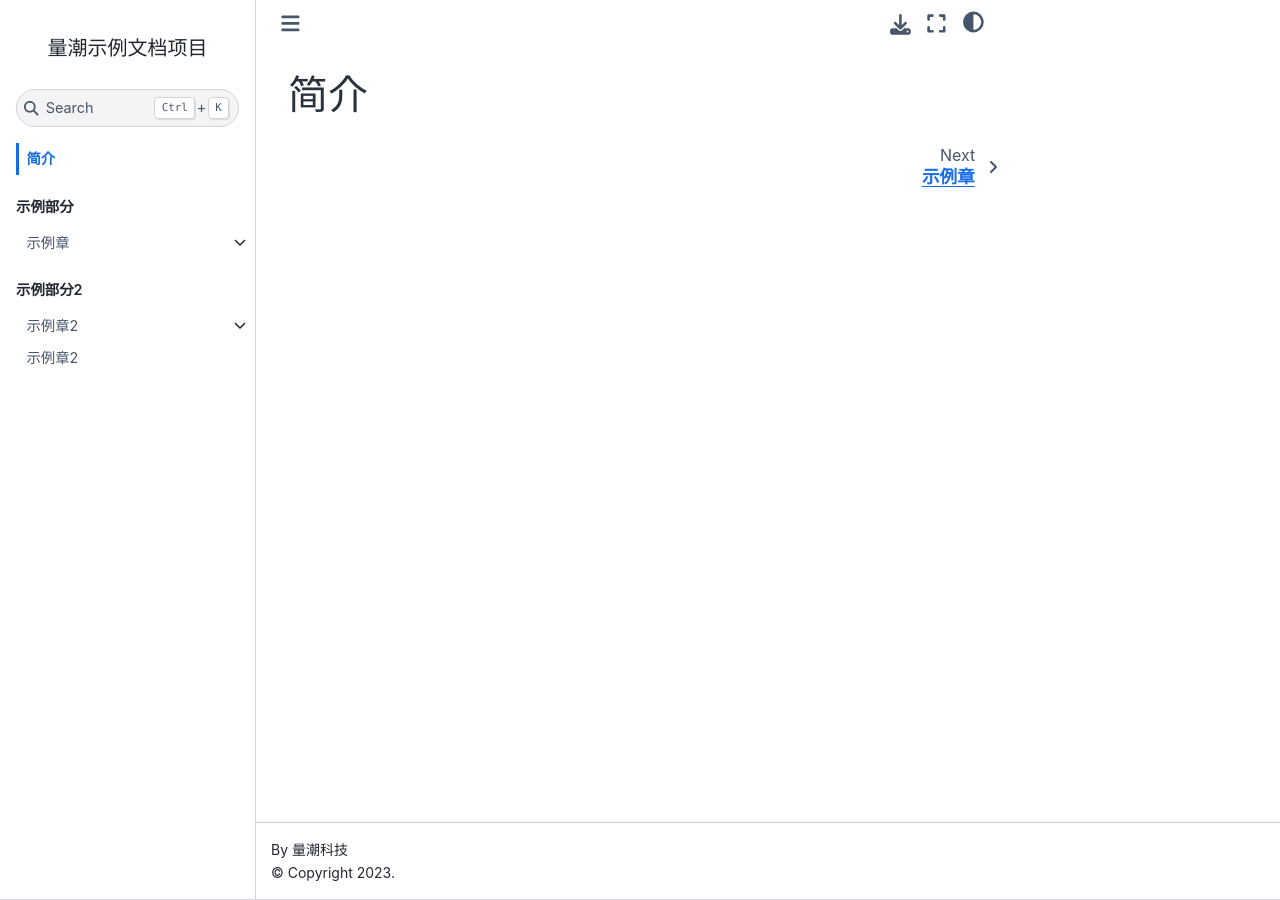
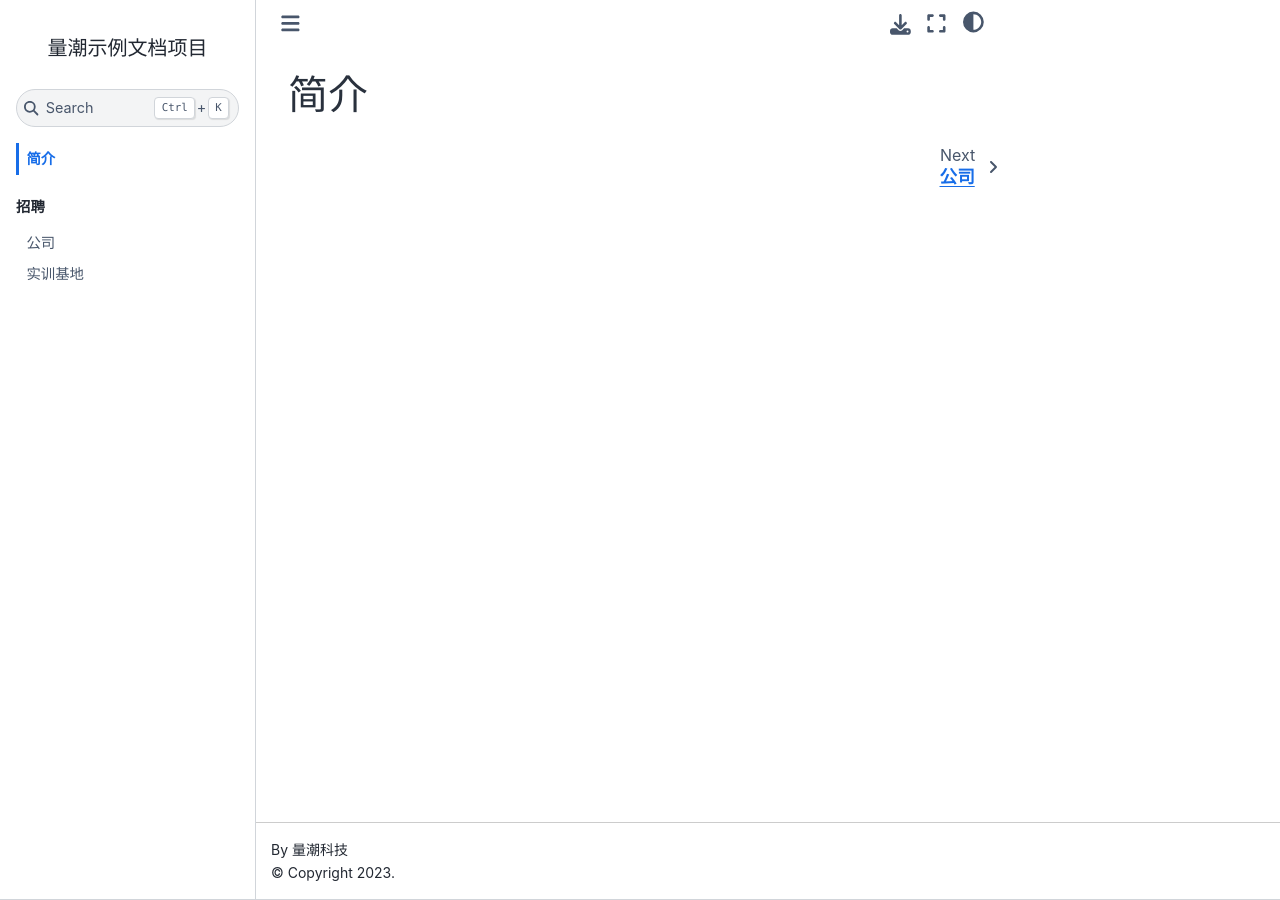
Before and after one commit to quanttide/quanttide-profile-of-human-resources, a Jupyter Book: the page built from index.md, in a window 1280 px wide. Built offline with Jupyter Book 1.0.4 settings and Sphinx 7.4.7 and the Sphinx Book theme 1.1.4, drawn with Linux system fonts in a browser that asks for light colours.

Commit message:
init: create project

```diff
--- a/1_example_chapter/1_example_section/README.md
+++ /dev/null
@@ -1 +0,0 @@
-# 示例节1
--- a/1_example_chapter/README.md
+++ /dev/null
@@ -1 +0,0 @@
-# 示例章
--- a/2_example_chapter2/1_example_section2/README.md
+++ /dev/null
@@ -1 +0,0 @@
-# 示例节2
--- a/2_example_chapter2/README.md
+++ /dev/null
@@ -1 +0,0 @@
-# 示例章2
--- a/3_example_chapter3/README.md
+++ /dev/null
@@ -1 +0,0 @@
-# 示例章2
--- a/_toc.yml
+++ b/_toc.yml
@@ -1,18 +1,7 @@
 format: jb-book
 root: index.md
 parts:
-  - caption: 示例部分
+  - caption: 招聘
     chapters:
-      - file: 1_example_chapter/README.md
-        sections:
-          - file: 1_example_chapter/1_example_section/README.md
-            sections:
-              - file: 1_example_chapter/1_example_section/1_example_article.md
-              - file: 1_example_chapter/1_example_section/1_example_article2.md
-          - file: 1_example_chapter/2_example_article3.md
-  - caption: 示例部分2
-    chapters:
-      - file: 2_example_chapter2/README.md
-        sections:
-          - file: 2_example_chapter2/1_example_section2/README.md
-      - file: 3_example_chapter3/README.md
+      - file: recruitment/business_entity/README.md
+      - file: recruitment/internship_base/README.md
--- /dev/null
+++ b/recruitment/business_entity/README.md
@@ -0,0 +1 @@
+# 公司
--- /dev/null
+++ b/recruitment/internship_base/README.md
@@ -0,0 +1 @@
+# 实训基地
```
Also changed, not shown: 1_example_chapter/1_example_section/1_example_article.md (deleted, +0 -6 lines), 1_example_chapter/1_example_section/1_example_article2.md (deleted, +0 -6 lines), 1_example_chapter/2_example_article3.md (deleted, +0 -6 lines).
